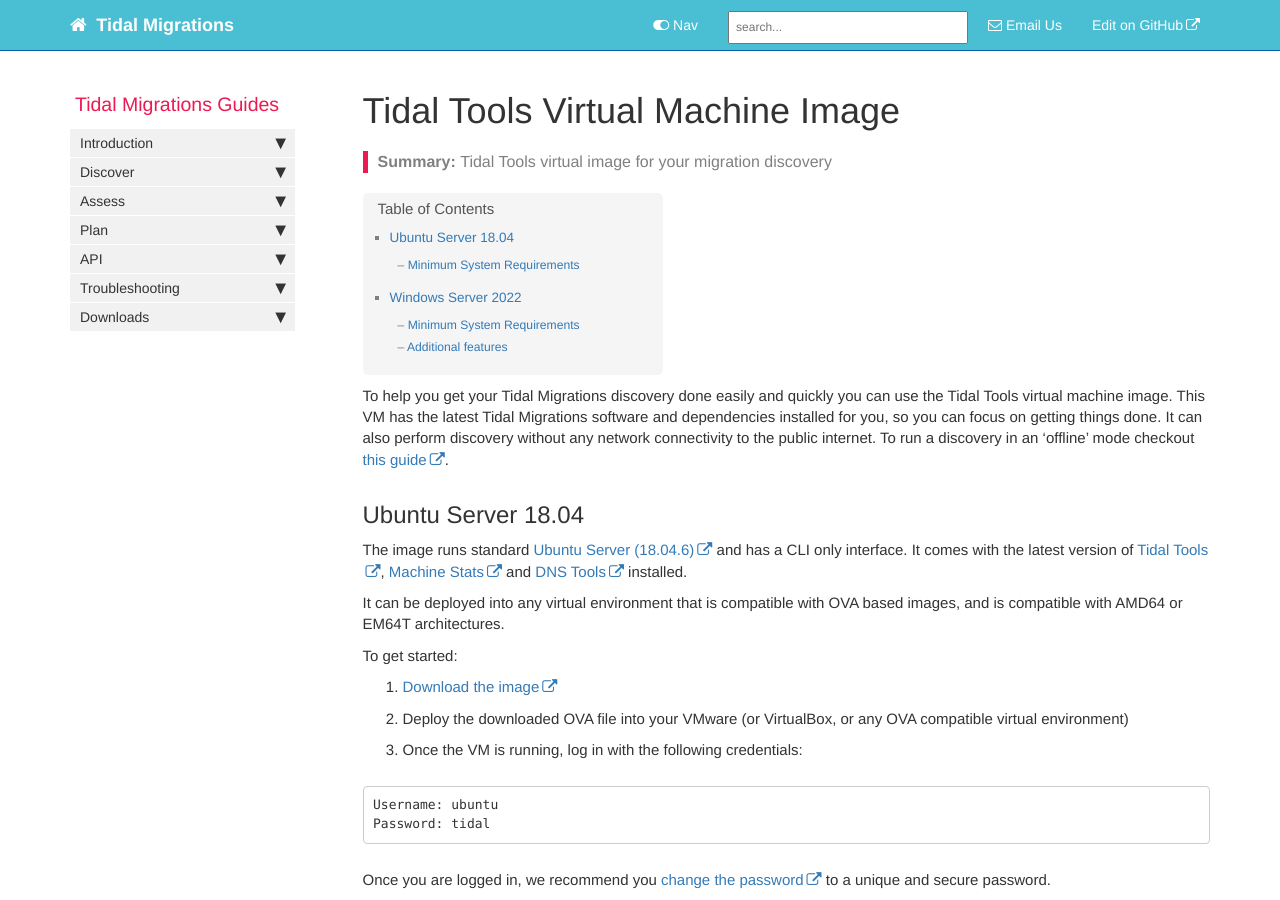
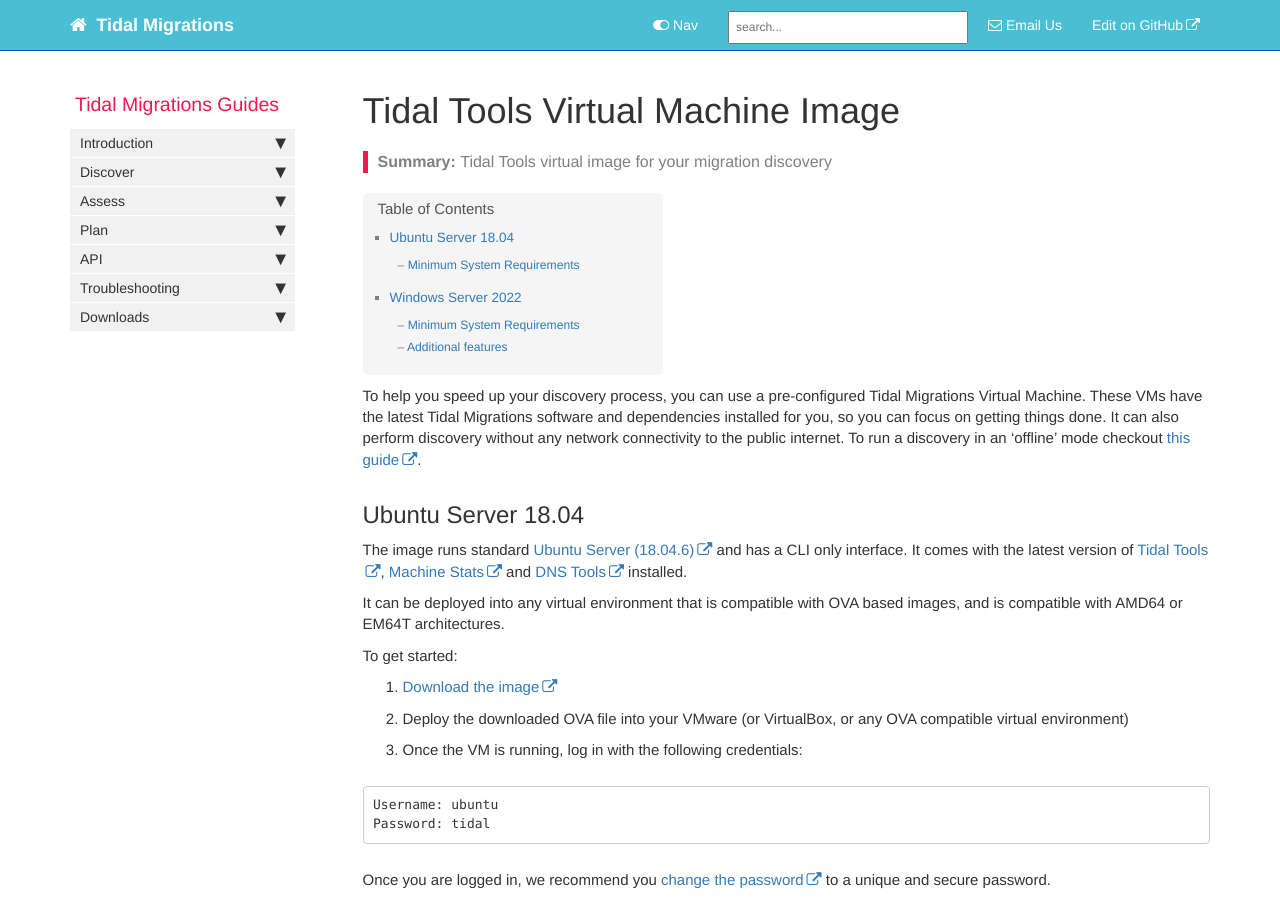
Before and after one commit to tidalmigrations/tidalmigrations.github.io, a Jekyll site: the page built from pages/user guides/tidal-vms.md, in a window 1280 px wide and 900 px high. Built offline with Jekyll 4.4.1, drawn with Linux system fonts in a browser that asks for light colours; nearby versions of some CDN libraries; comment, search, counter and statistics services are not loaded; part of the change alters nothing that is shown; some of the changed text lies outside the part shown.

Commit message:
Grammar check

````diff
--- a/pages/user guides/tidal-vms.md
+++ b/pages/user guides/tidal-vms.md
@@ -7,7 +7,7 @@ sidebar: main_sidebar
 permalink: tidal-discovery-vm.html
 ---
 
-To help you get your Tidal Migrations discovery done easily and quickly you can use the Tidal Tools virtual machine image. This VM has the latest Tidal Migrations software and dependencies installed for you, so you can focus on getting things done.
+To help you speed up your discovery process, you can use a  pre-configured Tidal Migrations Virtual Machine. These VMs have the latest Tidal Migrations software and dependencies installed for you, so you can focus on getting things done.
 It can also perform discovery without any network connectivity to the public internet. To run a discovery in an 'offline' mode checkout [this guide](https://guides.tidalmg.com/tidal-offline.html).
 
 ## Ubuntu Server 18.04
@@ -69,7 +69,7 @@ To get started:
 
 1. [Download the image](https://d2ny8m13pxxvfx.cloudfront.net/tidal-windows-server-2022.ova)
 2. Deploy the downloaded OVA file into your VMware (or VirtualBox, or any OVA compatible virtual environment)
-3. Once the VM is running, you can log in with either the following credentials:
+3. Once the VM is running, you can log in with either of the following credentials:
 
 ```text
 Username: vagrant
@@ -81,7 +81,7 @@ Username: Administrator
 Password: vagrant
 ```
 
-Once you are logged in, we recommend you change the password to a unique and secure password.
+Once you are logged in, we recommend you change the password to one that's more unique and secure.
 
 You can now get started with your [migration discovery](/index.html)!
 
````
